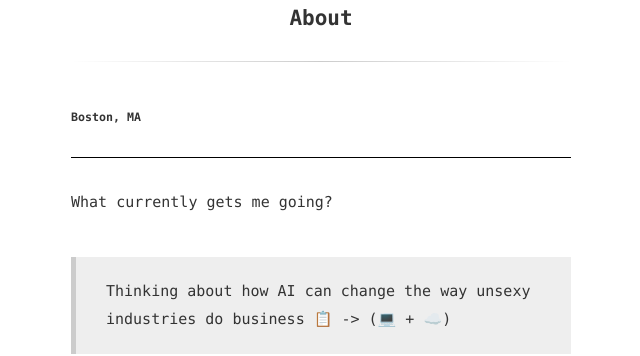
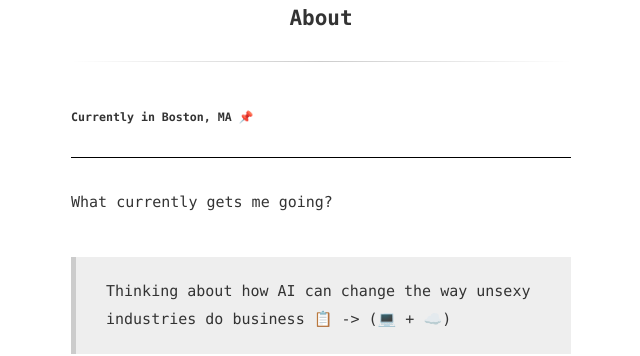
Before and after one commit to kdhir/kdhir.github.io, a Jekyll site: the page built from about.md, in a window 1280 px wide. Shown: the part 166-522 px from the top of the page, without its empty margins (319-959 px from the left). Built offline with Jekyll 4.4.1, drawn with Linux system fonts in a browser that asks for light colours; emoji names are drawn with the system emoji font.

Commit message:
update to the about page content

```diff
--- a/about.md
+++ b/about.md
@@ -3,7 +3,7 @@ layout: page
 title: About
 ---
 
-##### Boston, MA
+##### Currently in Boston, MA :pushpin:
 
 - - - -
 
```
